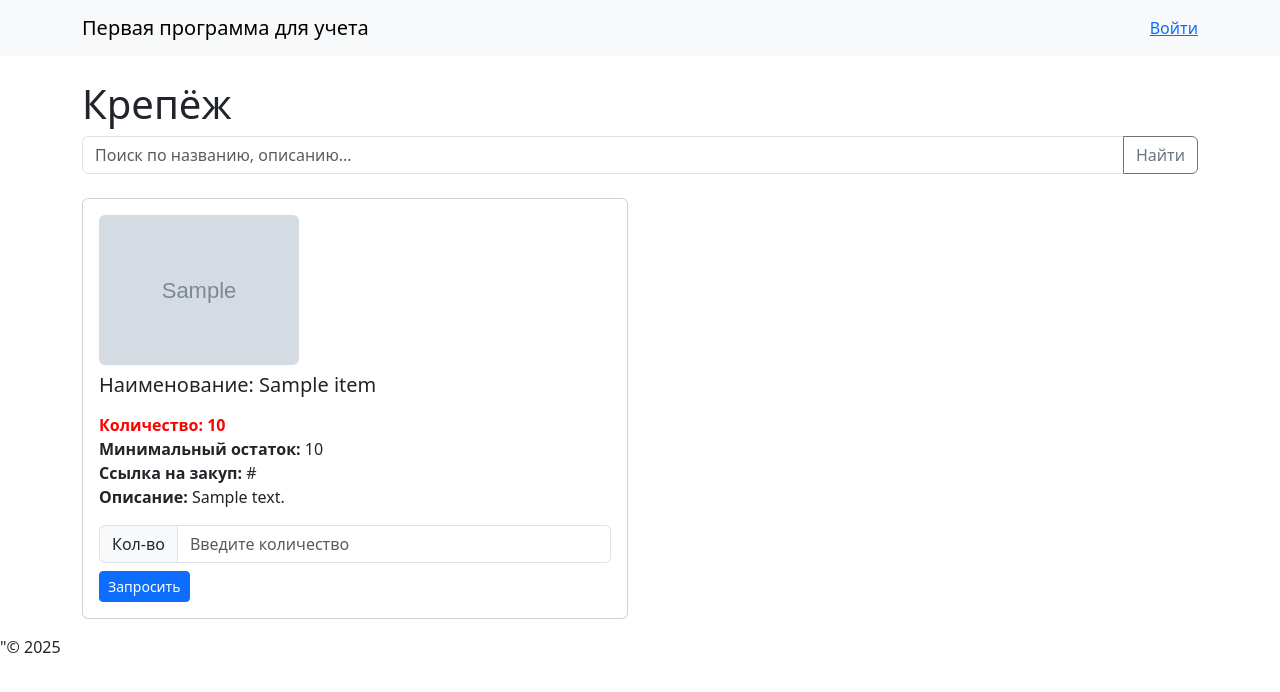
After one commit to RomahaPoleha/Django_inventory, a Django app: template inventory/templates/inventory/fastener_list.html in a window 1280 px wide. The commit adds this page. Shown: the top 692 px of the page. Run offline with Django 5.2, Linux system fonts and the light colour scheme; the template is opened without the code that fills it: most values are stand-ins (such as "Sample title", 1, 10 or a date in 2020); grey boxes marked "Sample" are stand-in pictures.

Commit message:
Множество правок, как косметических, так и в логике, добавил еще 1 таблицу в Бд Функция запросить не рабоатет с монтажными расходниками

```diff
--- a/inventory/templates/inventory/home.html
+++ b/inventory/templates/inventory/consumable_list.html
@@ -55,7 +55,7 @@
               <a href="{% url 'create_request' item.pk %}" class="btn btn-sm btn-outline-primary">Запрос на выдачу</a>
               {% endif %}
               {% if user.is_staff %}
-              <a href="{% url 'edit_consumable' item.pk %}" class="btn btn-sm btn-outline-primary">Изменить</a>
+              <a href="{% url 'edit_consumable' item.pk  %}" class="btn btn-sm btn-outline-primary">Изменить</a>
               <a href="{% url 'delete_consumable' item.pk %}" class="btn btn-sm btn-outline-danger">Удалить</a>
               {% endif %}
             </div>
--- /dev/null
+++ b/inventory/templates/inventory/fastener_list.html
@@ -0,0 +1,84 @@
+<!-- inventory/main_list.html -->
+{% extends "inventory/base.html" %}
+
+{% block title %}Главная — Учёт{% endblock %}
+
+{% block content %}
+<h1>Крепёж</h1>
+<form method="get" class="mb-4">
+  <div class="input-group">
+    <input type="text" name="q" value="{{ request.GET.q }}"
+           class="form-control" placeholder="Поиск по названию, описанию...">
+    <button class="btn btn-outline-secondary" type="submit"> Найти</button>
+  </div>
+</form>
+
+{% if items %}
+  <div class="row">
+    {% for item in items %}
+      <div class="col-md-6 mb-3">
+        <div class="card">
+          <div class="card-body">
+          {% if item.image %}
+            <a href="#" onclick="openModal('{{ item.image.url }}', '{{ item.name }}'); return false;">
+              <img src="{{ item.image.url }}" class="img-fluid rounded mb-2" alt="{{ item.name }}" style="max-height: 150px; object-fit: contain; cursor: zoom-in;">
+            </a>
+          {% else %}
+            <div class="text-muted mb-2">📷 Без изображения</div>
+          {% endif %}
+
+            <h5 class="card-title">Наименование: {{ item.name }}</h5>
+            <p class="card-text">
+              <p class="card-text">
+              <strong>
+                <span {% if item.quantity <= item.min_quantity %}style="color: red; font-weight: bold;"{% endif %}>
+                  Количество:
+                </span>
+              </strong>
+              <span {% if item.quantity <= item.min_quantity %}style="color: red; font-weight: bold;"{% endif %}>
+                {{ item.quantity }}
+              </span>
+              <br>
+              <strong>Минимальный остаток:</strong> {{ item.min_quantity}}<br>
+              <strong>Ссылка на закуп:</strong> {{ item.link }}<br>
+              {% if item.description %}
+                <strong>Описание:</strong> {{ item.description }}
+              {% else %}
+                <em>Без описания</em>
+              {% endif %}
+            </p>
+
+            <!-- Форма запроса -->
+            <form method="post" action="{% url 'create_request' item.pk %}">
+              {% csrf_token %}
+              <div class="input-group mb-2">
+                <label class="input-group-text" for="quantity_{{ item.pk }}">Кол-во</label>
+                <input type="number" name="quantity" min="1" max="{{ item.quantity }}" id="quantity_{{ item.pk }}" class="form-control" placeholder="Введите количество">
+              </div>
+              <button type="submit" class="btn btn-sm btn-primary">Запросить</button>
+            </form>
+
+            <!-- Кнопки администратора, если нужно -->
+            {% if user.is_staff %}
+            <div class="mt-2">
+              <a href="{% url 'edit_fasteners' item.pk %}" class="btn btn-sm btn-outline-primary">Изменить</a>
+              <a href="{% url 'delete_fasteners' item.pk %}" class="btn btn-sm btn-outline-danger">Удалить</a>
+            </div>
+            {% endif %}
+
+          </div> <!-- card-body -->
+        </div> <!-- card -->
+      </div> <!-- col-md-6 -->
+    {% endfor %}
+  </div>
+{% else %}
+  <p class="text-muted">
+    {% if query %}
+      Ничего не найдено по запросу "{{ query }}".
+    {% else %}
+      Нет крепежа.
+    {% endif %}
+  </p>
+{% endif %}
+
+{% endblock %}
```
Also changed, not shown: inventory/templates/inventory/add_fasteners.html (added, +10 -0 lines), inventory/templates/inventory/delete_fasteners.html (added, +10 -0 lines), inventory/templates/inventory/edit_fasteners.html (added, +10 -0 lines), inventory/templates/inventory/history.html (added, +10 -0 lines), inventory/templates/inventory/history_admin.html (added, +10 -0 lines), inventory/templates/inventory/tests.py (added).
